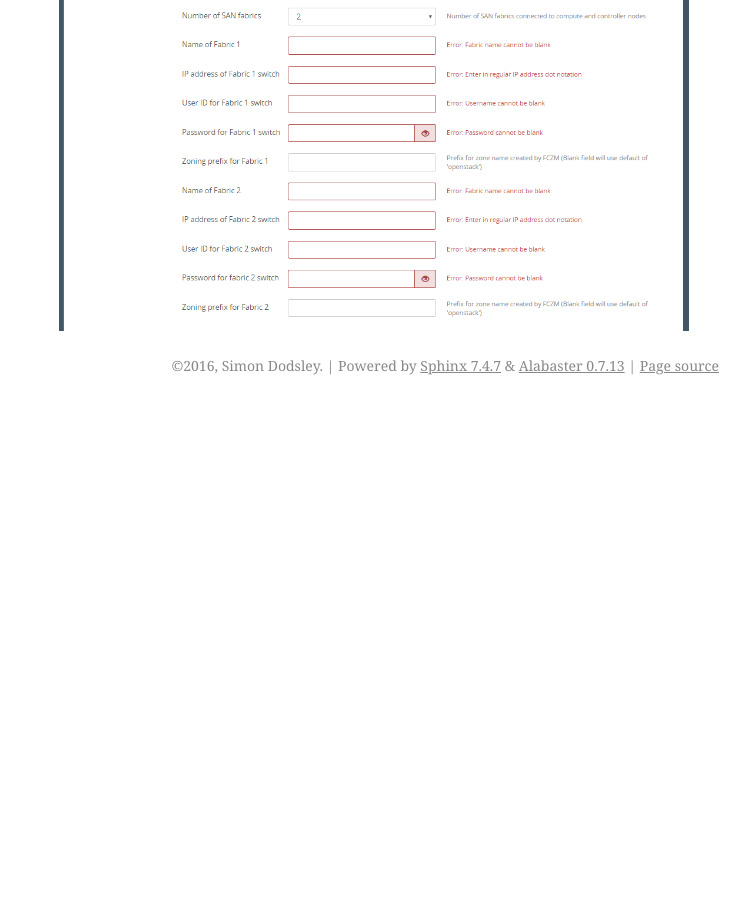
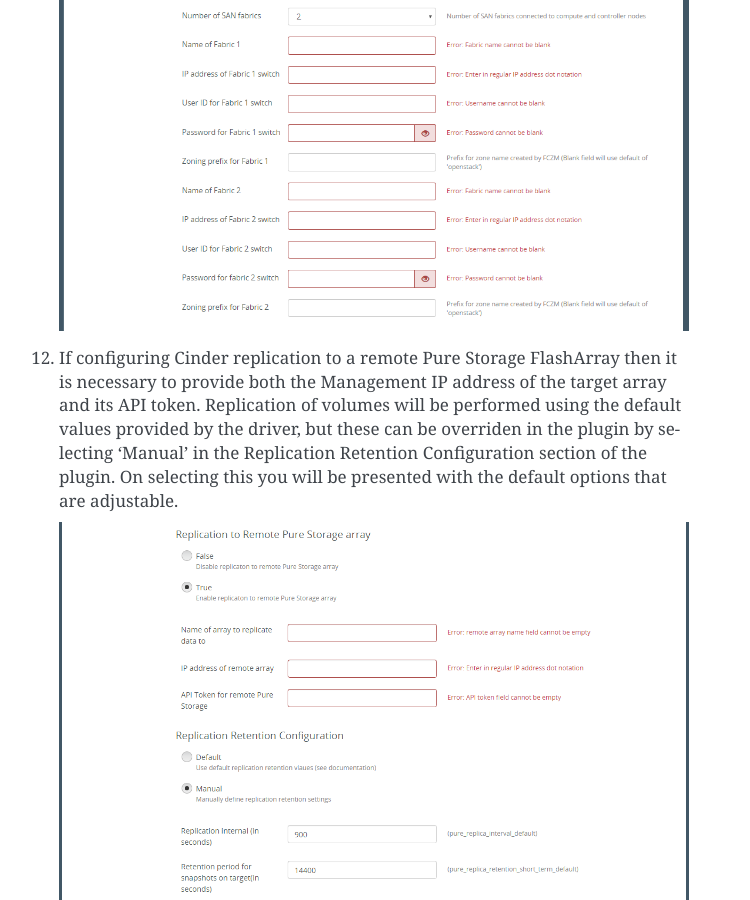
Before and after one commit to openstack-archive/fuel-plugin-purestorage-cinder, a Sphinx documentation site: the page built from doc/source/installation.rst, in a window 1280 px wide and 900 px high, scrolled down 4288 px. Shown: the whole window, without its empty margins (391-1141 px from the left). Built offline with Sphinx 7.4.7, drawn with Linux system fonts in a browser that asks for light colours; before the commit the page ends 4693 px from its top, so only the background shows below that.

Commit message:
Update Doc Set
Add information on replication options in Mitaka

Change-Id: Ia1de567622d15d0de5dfe0a8719a316793c3c220

```diff
--- a/doc/source/installation.rst
+++ b/doc/source/installation.rst
@@ -74,3 +74,8 @@
 
   .. image:: ./_static/fc-options.png
      :width: 100%
+
+12. If configuring Cinder replication to a remote Pure Storage FlashArray then it is necessary to provide both the Management IP address of the target array and its API token. Replication of volumes will be performed using the default values provided by the driver, but these can be overriden in the plugin by selecting 'Manual' in the Replication Retention Configuration section of the plugin. On selecting this you will be presented with the default options that are adjustable.
+
+  .. image:: ./_static/replication-options.png
+     :width: 100%
```
Also changed, not shown: doc/source/_static/replication-options.png (added).
